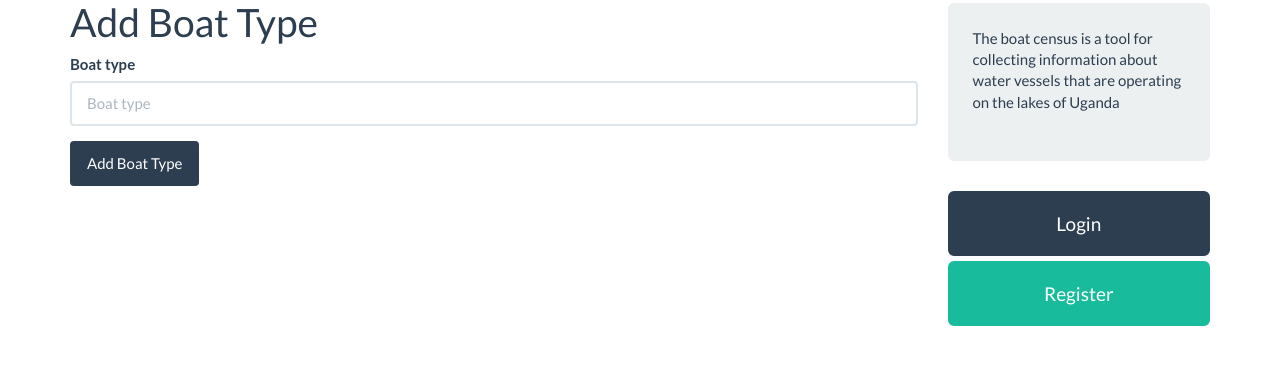
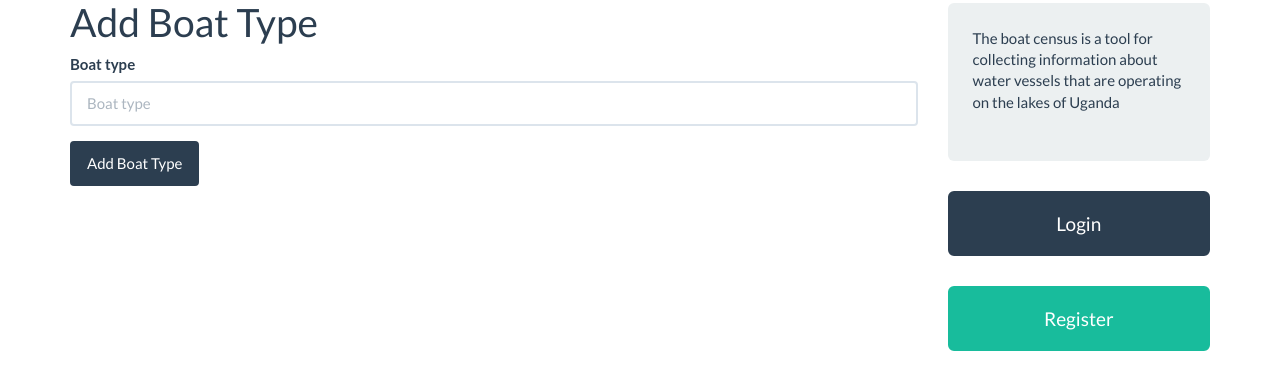
Before and after one commit to wkigenyi/boatcensus, a Django app: page /add_boat_type/ in a window 1280 px wide. Shown: the part 131-521 px from the top of the page. Run offline with Django 3.2, Linux system fonts and the light colour scheme; some libraries are stand-ins or nearby versions; some web fonts are replaced.

Commit message:
Add Login/Register Action Buttons 2

```diff
--- a/boat_census/templates/boat_census/base.html
+++ b/boat_census/templates/boat_census/base.html
@@ -92,14 +92,22 @@
 
                         {% endblock sidebar %}
 
-                        <div class="section actions">
+
                                 {% if user.is_authenticated %}
-                                    <a href="{% url 'users:logout' %}" class="btn btn-lg btn-primary btn-block">Log Out</a>
+                                <div class="section actions">
+                                        <a href="{% url 'users:logout' %}" class="btn btn-lg btn-primary btn-block">Log Out</a>
+                                </div>
+
                                 {% else %}
-                                    <a href="{% url 'users:login' %}" class="btn btn-lg btn-primary btn-block">Login</a>
-                                    <a href="{% url 'users:logout' %}" class="btn btn-lg btn-success btn-block">Register</a>
+                                <div class="section">
+                                        <a href="{% url 'users:login' %}" class="btn btn-lg btn-primary btn-block">Login</a>
+                                </div>
+                                <div class="section">
+                                        <a href="{% url 'users:logout' %}" class="btn btn-lg btn-success btn-block">Register</a>
+                                </div>
+
                                 {% endif %}
-                                </div>
+
 
                 </div>
 
```
